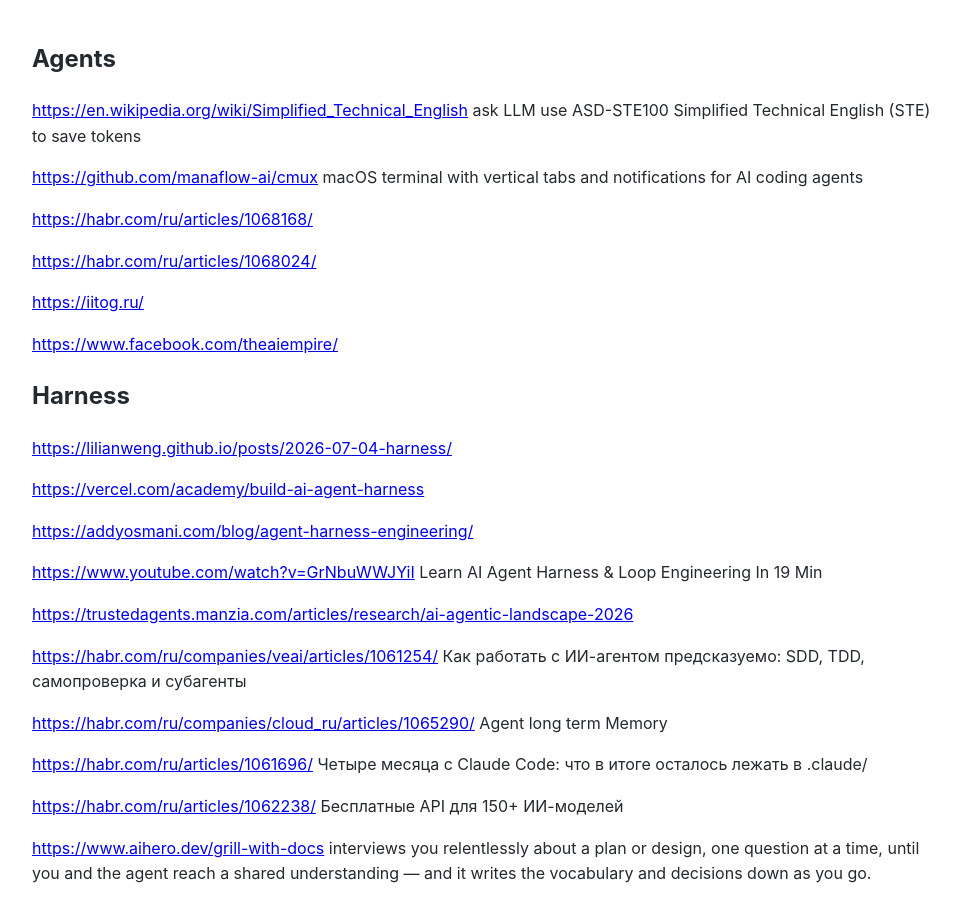
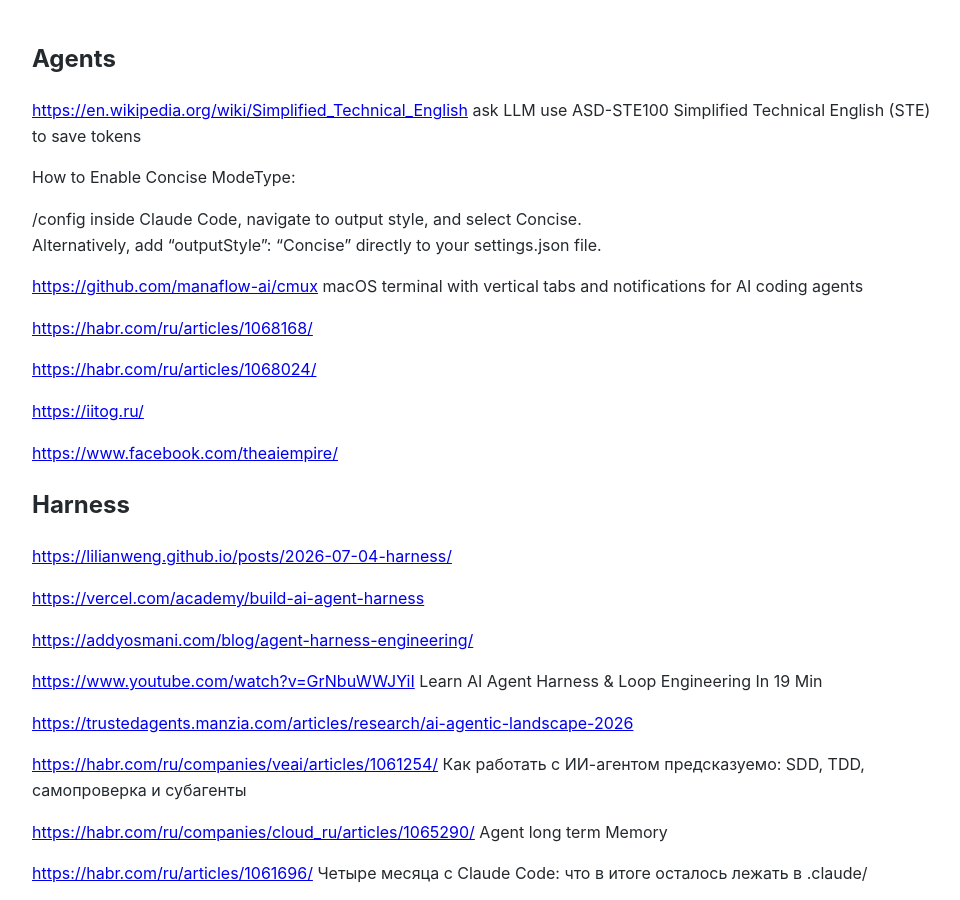
Before and after one commit to Michael-Lubinsky/michael-lubinsky.github.com, a Jekyll site: the page built from ml/agent.md, in a window 1280 px wide and 900 px high. Shown: the whole window, without its empty margins (158-1118 px from the left). Built offline with Jekyll 4.4.1, drawn with Linux system fonts in a browser that asks for light colours; our own code applies the rules of GitHub Pages for plain Markdown files.

Commit message:
Update agent.md

```diff
--- a/ml/agent.md
+++ b/ml/agent.md
@@ -1,6 +1,11 @@
 ## Agents
 
 <https://en.wikipedia.org/wiki/Simplified_Technical_English> ask LLM use ASD-STE100 Simplified Technical English (STE) to save tokens
+
+How to Enable Concise ModeType:
+
+/config inside Claude Code, navigate to output style, and select Concise.
+Alternatively, add "outputStyle": "Concise" directly to your settings.json file.
 
 <https://github.com/manaflow-ai/cmux>  macOS terminal with vertical tabs and notifications for AI coding agents
 
```
